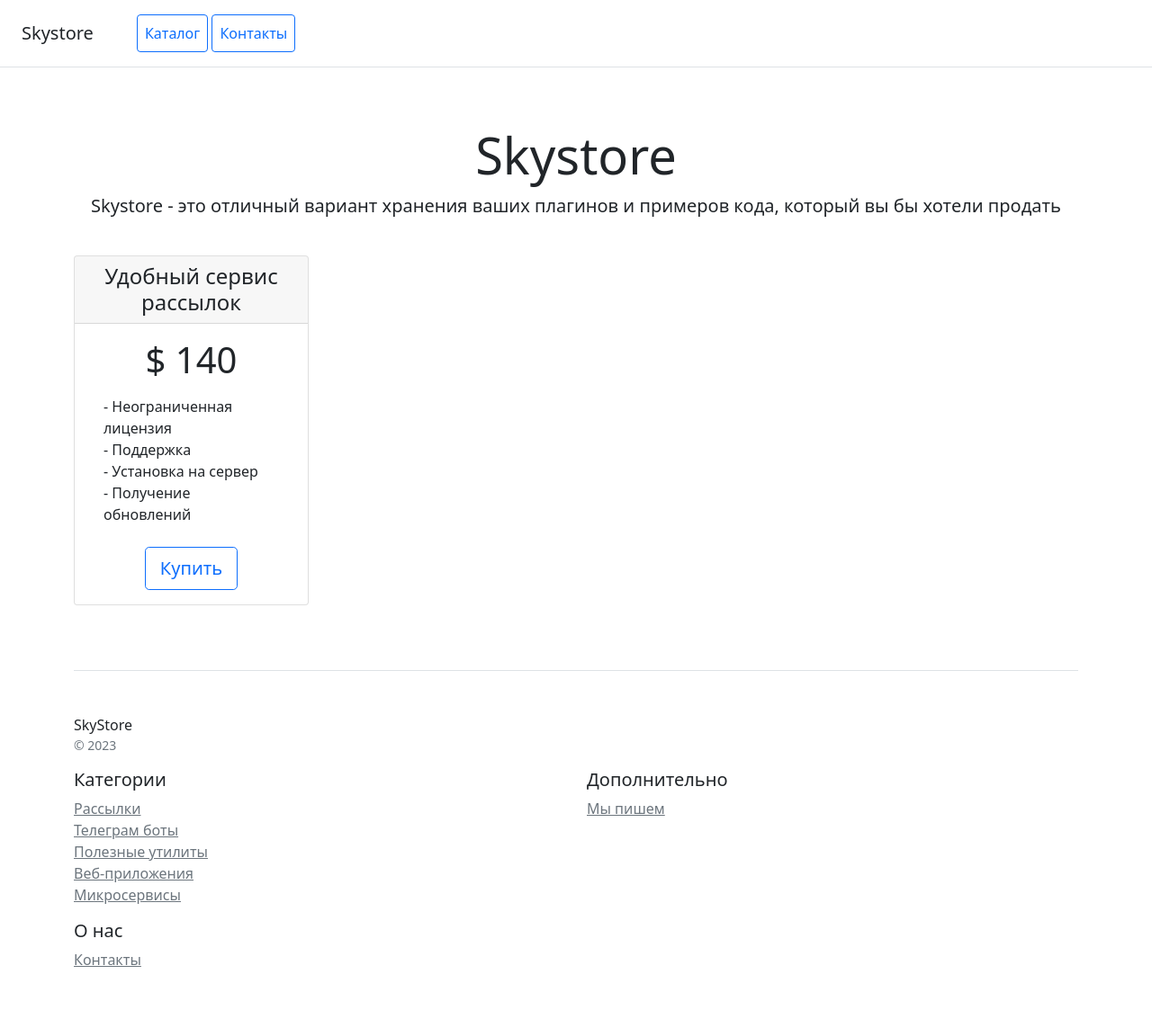
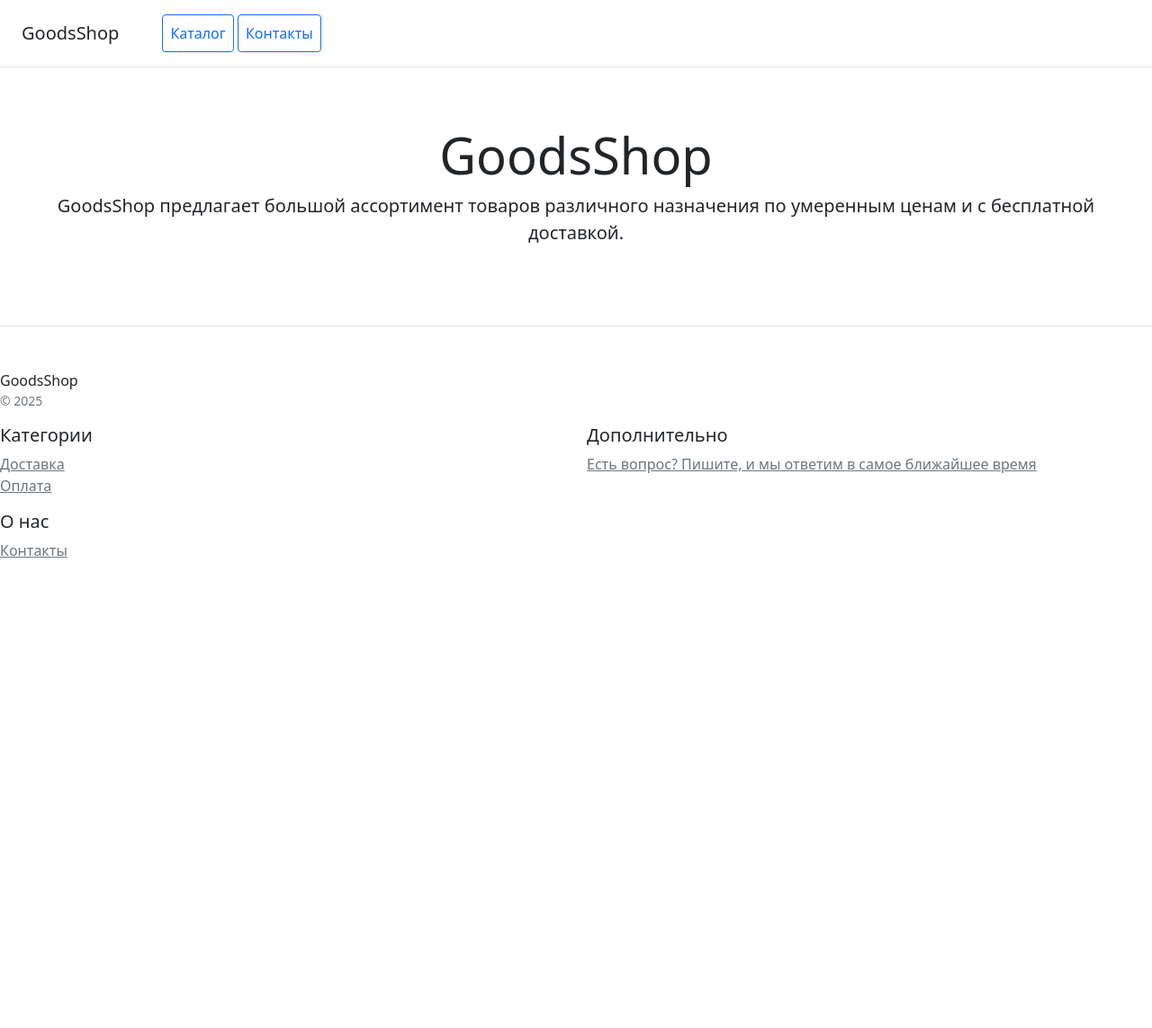
Before and after one commit to Ekaterina-RA/DjangoProject, a Django app: page / in a window 1280 px wide. Shown: the whole page at 90% size. After the commit the page ends 620 px from the top, so only its background shows below. Run offline with Django 5.2, Linux system fonts and the light colour scheme; some libraries are stand-ins or nearby versions.

Commit message:
new corrections

```diff
--- a/catalog/templates/home.html
+++ b/catalog/templates/home.html
@@ -3,13 +3,13 @@
 <head>
     <meta charset="utf-8">
     <meta name="viewport" content="width=device-width, initial-scale=1">
-    <title>Skystore</title>
+    <title>GoodsShop</title>
     <!-- Подключите статичеcкие файлы со стилями Bootstrap -->
     <link rel="stylesheet" type="text/css" href="/static/css/bootstrap.min.css">
 </head>
 <body>
 <div class="d-flex flex-column flex-md-row align-items-center p-3 px-md-4 mb-3 bg-white border-bottom box-shadow">
-    <h5 class="my-0 mr-md-auto font-weight-normal">Skystore</h5>
+    <h5 class="my-0 mr-md-auto font-weight-normal">GoodsShop</h5>
     <nav class="ms-5">
         <a class="p-2 btn btn-outline-primary" href="/">Каталог</a>
         <a class="p-2 btn btn-outline-primary" href="/contacts/">Контакты</a>
@@ -17,52 +17,27 @@
 </div>
 
 <div class="pricing-header px-3 py-3 pt-md-5 pb-md-4 mx-auto text-center">
-    <h1 class="display-4">Skystore</h1>
-    <p class="lead">Skystore - это отличный вариант хранения ваших плагинов и примеров кода, который вы бы хотели
-        продать</p>
+    <h1 class="display-4">GoodsShop</h1>
+    <p class="lead">GoodsShop предлагает большой ассортимент товаров различного назначения по умеренным ценам и с бесплатной доставкой.</p>
 </div>
-
-<div class="container">
-    <div class="row text-center">
-        <div class="col-3">
-            <div class="card mb-4 box-shadow">
-                <div class="card-header">
-                    <h4 class="my-0 font-weight-normal">Удобный сервис рассылок</h4>
-                </div>
-                <div class="card-body">
-                    <h1 class="card-title pricing-card-title">$ 140</h1>
-                    <ul class="list-unstyled mt-3 mb-4 text-start m-3">
-                        <li>- Неограниченная лицензия</li>
-                        <li>- Поддержка</li>
-                        <li>- Установка на сервер</li>
-                        <li>- Получение обновлений</li>
-                    </ul>
-                    <button type="button" class="btn btn-lg btn-block btn-outline-primary">Купить</button>
-                </div>
-            </div>
-        </div>
-    </div>
 
     <footer class="pt-4 my-md-5 pt-md-5 border-top">
         <div class="row">
             <div class="col-12 col-md">
-                SkyStore
-                <small class="d-block mb-3 text-muted">&copy; 2023</small>
+                GoodsShop
+                <small class="d-block mb-3 text-muted">&copy; 2025</small>
             </div>
             <div class="col-6 col-md">
                 <h5>Категории</h5>
                 <ul class="list-unstyled text-small">
-                    <li><a class="text-muted" href="#">Рассылки</a></li>
-                    <li><a class="text-muted" href="#">Телеграм боты</a></li>
-                    <li><a class="text-muted" href="#">Полезные утилиты</a></li>
-                    <li><a class="text-muted" href="#">Веб-приложения</a></li>
-                    <li><a class="text-muted" href="#">Микросервисы</a></li>
+                    <li><a class="text-muted" href="#">Доставка</a></li>
+                    <li><a class="text-muted" href="#">Оплата</a></li>
                 </ul>
             </div>
             <div class="col-6 col-md">
                 <h5>Дополнительно</h5>
                 <ul class="list-unstyled text-small">
-                    <li><a class="text-muted" href="#">Мы пишем</a></li>
+                    <li><a class="text-muted" href="#">Есть вопрос? Пишите, и мы ответим в самое ближайшее время</a></li>
                 </ul>
             </div>
             <div class="col-6 col-md">
--- a/catalog/templates/products_list.html
+++ b/catalog/templates/products_list.html
@@ -7,16 +7,12 @@
         {% for product in products %}
         <div class="col">
           <div class="card shadow-sm">
-            <svg class="bd-placeholder-img card-img-top" width="100%" height="225" xmlns="http://www.w3.org/2000/svg" role="img" aria-label="Placeholder: Thumbnail" preserveAspectRatio="xMidYMid slice" focusable="false"><title>Placeholder</title><rect width="100%" height="100%" fill="#55595c"/><text x="50%" y="50%" fill="#eceeef" dy=".3em">Thumbnail</text></svg>
-
             <div class="card-body">
               <p class="card-text">{{ product.name}}</p>
               <div class="d-flex justify-content-between align-items-center">
                 <div class="btn-group">
-                  <button type="button" class="btn btn-sm btn-outline-secondary">View</button>
-                  <button type="button" class="btn btn-sm btn-outline-secondary">Edit</button>
+                  <a class="btn btn-primary" href="{% url 'catalog:one_product' product.pk %}" role="button">Подробнее</a>
                 </div>
-                <small class="text-muted">9 mins</small>
               </div>
             </div>
           </div>
--- a/catalog/urls.py
+++ b/catalog/urls.py
@@ -9,5 +9,5 @@ urlpatterns = [
     path("", views.home, name="home"),
     #path("contacts/", views.contacts, name="contacts"),
     path('product_detail/', product_detail, name='product_detail'),
-    path('one_product/<int:pk>', one_product, name='one_product'),
+    path('one_product/<int:pk>/', one_product, name='one_product'),
 ]
```
Also changed, not shown: catalog/templates/base.html (+2 -8 lines), catalog/templates/one_product.html (+4 -5 lines).
